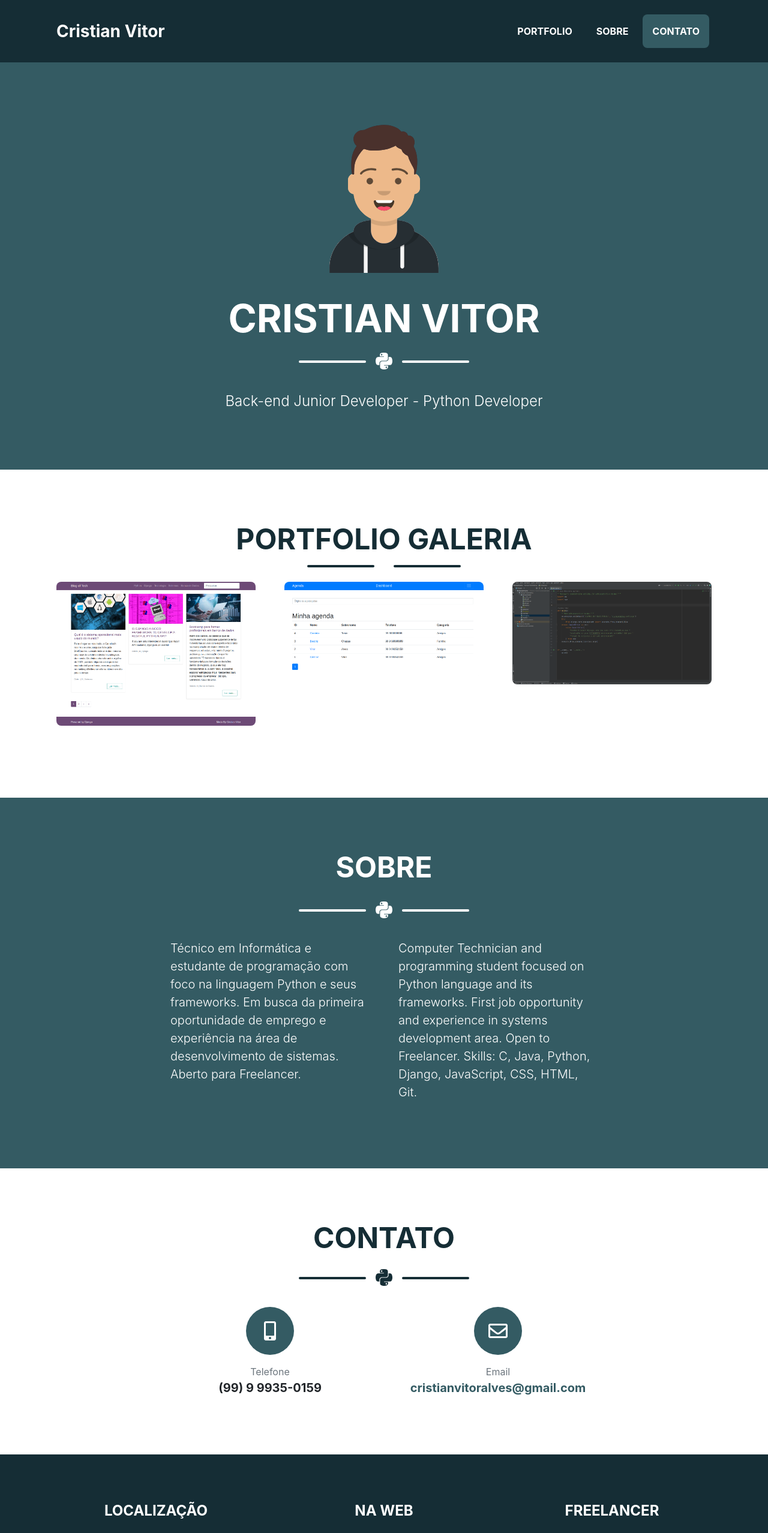
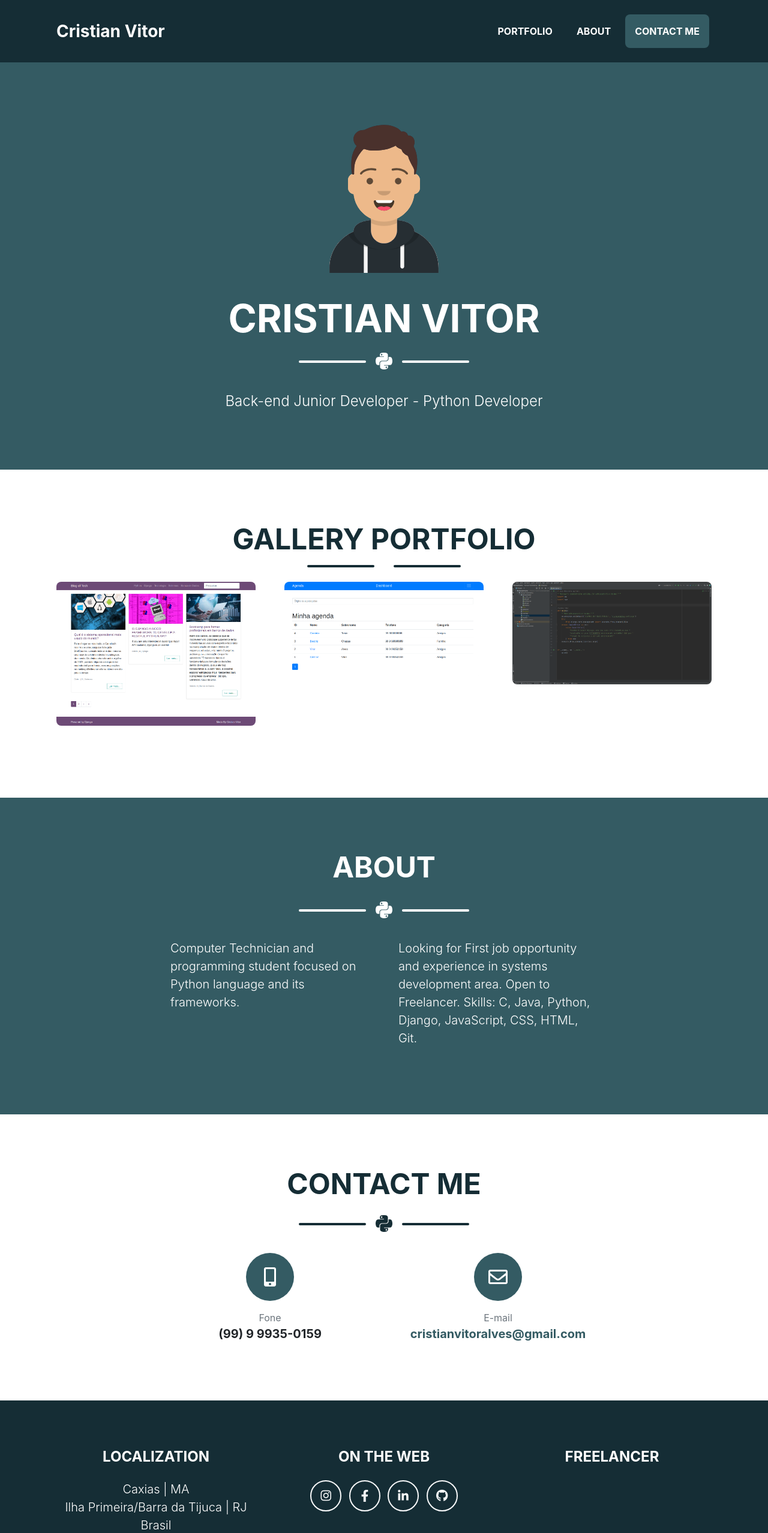
Before and after one commit to cristianvitor01/cristianvitorportfolio, a plain HTML site: page index.html in a window 1280 px wide. Shown: the top 2556 px of the page at 60% size. Drawn offline with nearby package versions, Linux system fonts and the light colour scheme; a web font is replaced by a local one.

Commit message:
linguagem ajustada

```diff
--- a/index.html
+++ b/index.html
@@ -26,9 +26,9 @@
                     <ul class="navbar-nav ml-auto">
                         <li class="nav-item mx-0 mx-lg-1"><a class="nav-link py-3 px-0 px-lg-3 rounded js-scroll-trigger" href="#portfolio">PORTFOLIO</a>
                         </li>
-                        <li class="nav-item mx-0 mx-lg-1"><a class="nav-link py-3 px-0 px-lg-3 rounded js-scroll-trigger" href="#about">SOBRE</a>
+                        <li class="nav-item mx-0 mx-lg-1"><a class="nav-link py-3 px-0 px-lg-3 rounded js-scroll-trigger" href="#about">ABOUT</a>
                         </li>
-                        <li class="nav-item mx-0 mx-lg-1"><a class="nav-link py-3 px-0 px-lg-3 rounded js-scroll-trigger" href="#contact">CONTATO</a>
+                        <li class="nav-item mx-0 mx-lg-1"><a class="nav-link py-3 px-0 px-lg-3 rounded js-scroll-trigger" href="#contact">CONTACT ME</a>
                         </li>
                     </ul>
                 </div>
@@ -49,15 +49,12 @@
                 <!-- Masthead Subheading-->
                 <p class="pre-wrap masthead-subheading font-weight-light mb-0">Back-end Junior Developer - Python Developer</p>
             </div>
-
-
-
         </header>
         <section class="page-section portfolio" id="portfolio">
             <div class="container">
                 <!-- Portfolio Section Heading-->
                 <div class="text-center">
-                    <h2 class="page-section-heading text-secondary mb-0 d-inline-block">PORTFOLIO GALERIA</h2>
+                    <h2 class="page-section-heading text-secondary mb-0 d-inline-block">GALLERY PORTFOLIO</h2>
                 </div>
                 <!-- Icon Divider-->
                 <div class="divider-custom">
@@ -111,7 +108,7 @@
                                     </div>
                                     <!-- Portfolio Modal - Image--><img class="img-fluid rounded mb-5" src="assets/img/portfolio/BlogGIF.gif" alt="Project 1"/>
                                     <!-- Portfolio Modal - Text-->
-                                    <p class="mb-5">Blog sobre tecnologia feito em Django Framework, com Bootstrap 5 e SQlite para fins de estudos e testes de habilidades.</p>
+                                    <p class="mb-5">Blog about technology made in Django Framework, with Bootstrap 5 and SQlite for study purposes and skills tests.</p>
                                 </div>
                             </div>
                         </div>
@@ -128,7 +125,7 @@
                             <div class="row justify-content-center">
                                 <div class="col-lg-8">
                                     <!-- Portfolio Modal - Title-->
-                                    <h2 class="portfolio-modal-title text-secondary mb-0">Agenda Contatos</h2>
+                                    <h2 class="portfolio-modal-title text-secondary mb-0">Contacts</h2>
                                     <!-- Icon Divider-->
                                     <div class="divider-custom">
                                         <div class="divider-custom-line"></div>
@@ -137,7 +134,7 @@
                                     </div>
                                     <!-- Portfolio Modal - Image--><img class="img-fluid rounded mb-5" src="assets/img/portfolio/AgendaGIF.gif" alt="Project 2"/>
                                     <!-- Portfolio Modal - Text-->
-                                    <p class="mb-5">Agenda de Contatos feita em Django Framework, com Bootstrap 5 e SQlite para fins de estudos e testes de habilidades.</p>
+                                    <p class="mb-5">Contact Directory made in Django Framework, with Bootstrap 5 and SQlite for study purposes and skills tests.</p>
                                 </div>
                             </div>
                         </div>
@@ -163,7 +160,7 @@
                                     </div>
                                     <!-- Portfolio Modal - Image--><img class="img-fluid rounded mb-5" src="assets/img/portfolio/DeployDjango2.png" alt="project 3"/>
                                     <!-- Portfolio Modal - Text-->
-                                    <p class="mb-5">Primeiro deploy de aplicação Django na plataforma Heroku.</p>
+                                    <p class="mb-5">First deployment of a Django application on the Heroku platform.</p>
                                 </div>
                             </div>
                         </div>
@@ -175,7 +172,7 @@
             <div class="container">
                 <!-- About Section Heading-->
                 <div class="text-center">
-                    <h2 class="page-section-heading d-inline-block text-white">SOBRE</h2>
+                    <h2 class="page-section-heading d-inline-block text-white">ABOUT</h2>
                 </div>
                 <!-- Icon Divider-->
                 <div class="divider-custom divider-light">
@@ -186,10 +183,10 @@
                 <!-- About Section Content-->
                 <div class="row">
                     <div class="col-lg-4 ml-auto">
-                        <p class="pre-wrap lead">Técnico em Informática e estudante de programação com foco na linguagem Python e seus frameworks. Em busca da primeira oportunidade de emprego e experiência na área de desenvolvimento de sistemas. Aberto para Freelancer.</p>
+                        <p class="pre-wrap lead">Computer Technician and programming student focused on Python language and its frameworks.</p>
                     </div>
                     <div class="col-lg-4 mr-auto">
-                        <p class="pre-wrap lead">Computer Technician and programming student focused on Python language and its frameworks. First job opportunity and experience in systems development area. Open to Freelancer. Skills: C, Java, Python, Django, JavaScript, CSS, HTML, Git.</p>
+                        <p class="pre-wrap lead">Looking for First job opportunity and experience in systems development area. Open to Freelancer. Skills: C, Java, Python, Django, JavaScript, CSS, HTML, Git.</p>
                     </div>
                 </div>
             </div>
@@ -198,7 +195,7 @@
             <div class="container">
                 <!-- Contact Section Heading-->
                 <div class="text-center">
-                    <h2 class="page-section-heading text-secondary d-inline-block mb-0">CONTATO</h2>
+                    <h2 class="page-section-heading text-secondary d-inline-block mb-0">CONTACT ME</h2>
                 </div>
                 <!-- Icon Divider-->
                 <div class="divider-custom">
@@ -211,14 +208,14 @@
                     <div class="col-lg-4">
                         <div class="d-flex flex-column align-items-center">
                             <div class="icon-contact mb-3"><i class="fas fa-mobile-alt"></i></div>
-                            <div class="text-muted">Telefone</div>
+                            <div class="text-muted">Fone</div>
                             <div class="lead font-weight-bold">(99) 9 9935-0159</div>
                         </div>
                     </div>
                     <div class="col-lg-4">
                         <div class="d-flex flex-column align-items-center">
                             <div class="icon-contact mb-3"><i class="far fa-envelope"></i></div>
-                            <div class="text-muted">Email</div><a class="lead font-weight-bold" href="mailto:cristianvitoralves@gmail.com">cristianvitoralves@gmail.com</a>
+                            <div class="text-muted">E-mail</div><a class="lead font-weight-bold" href="mailto:cristianvitoralves@gmail.com">cristianvitoralves@gmail.com</a>
                         </div>
                     </div>
                 </div>
@@ -229,13 +226,14 @@
                 <div class="row">
                     <!-- Footer Location-->
                     <div class="col-lg-4 mb-5 mb-lg-0">
-                        <h4 class="mb-4">LOCALIZAÇÃO</h4>
+                        <h4 class="mb-4">LOCALIZATION</h4>
                         <p class="pre-wrap lead mb-0">Caxias | MA</p>
                         <p class="pre-wrap lead mb-0">Ilha Primeira/Barra da Tijuca | RJ</p>
+                        <p class="pre-wrap lead mb-0">Brasil</p>
                     </div>
                     <!-- Footer Social Icons-->
                     <div class="col-lg-4 mb-5 mb-lg-0">
-                        <h4 class="mb-4">NA WEB</h4>
+                        <h4 class="mb-4">ON THE WEB</h4>
                         <a class="btn btn-outline-light btn-social mx-1" href="https://instagram.com/cristian_vitor_"><i class="fa-brands fa-instagram"></i></a>
                         <a class="btn btn-outline-light btn-social mx-1" href="https://www.facebook.com/Cristian Vitor"><i class="fab fa-fw fa-facebook-f"></i></a>
                         <a class="btn btn-outline-light btn-social mx-1" href="https://www.linkedin.com/in/cristian-vitor-bb04b7202/"><i class="fab fa-fw fa-linkedin-in"></i></a>
```
